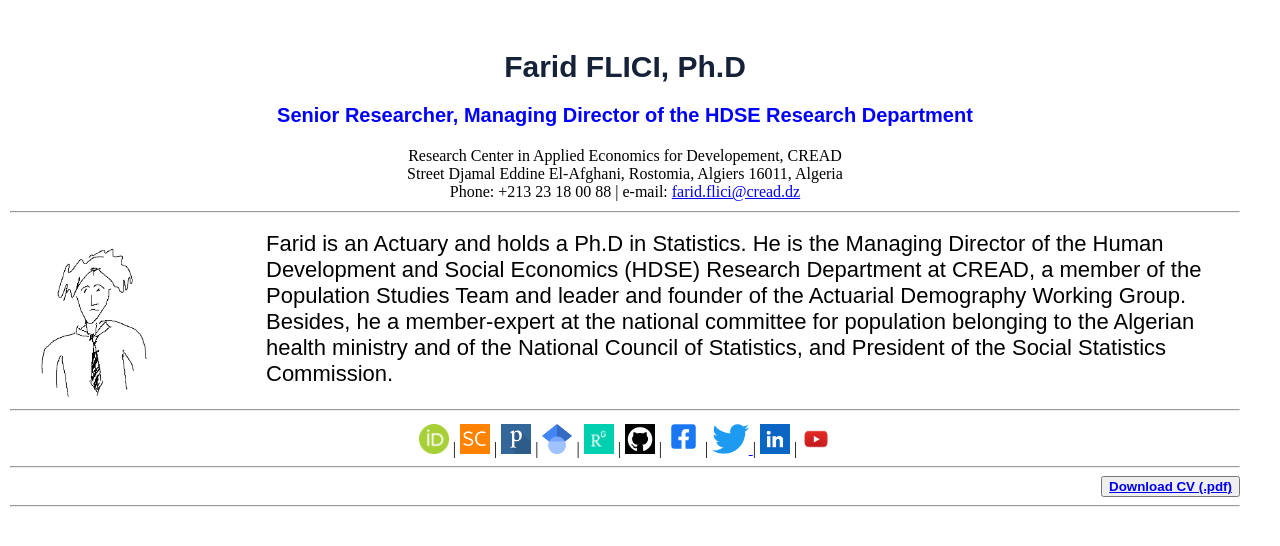
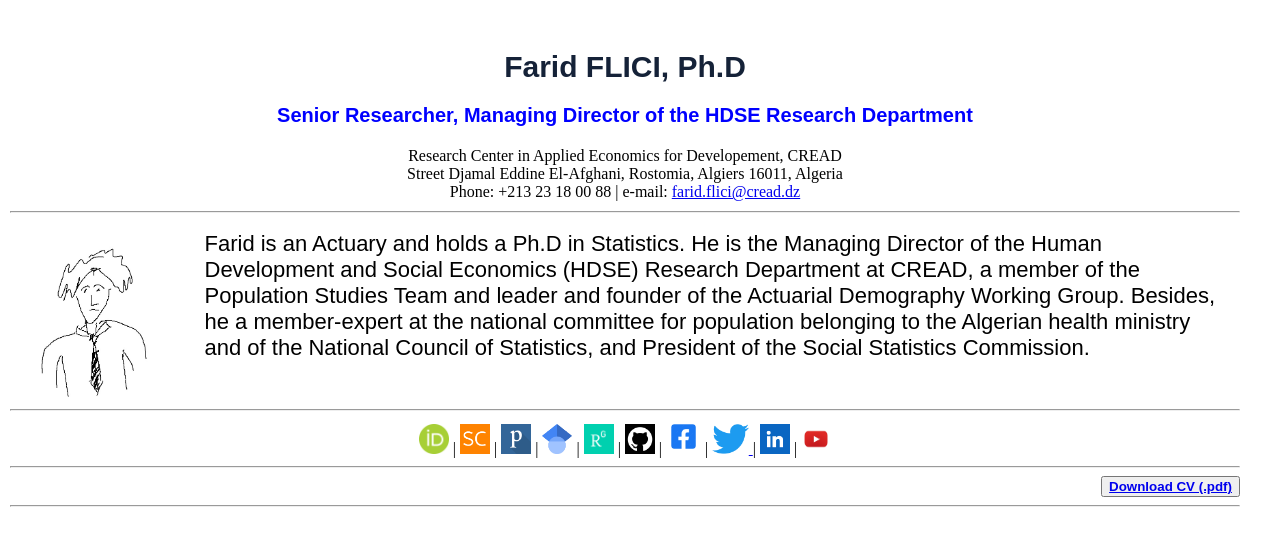
Before and after one commit to Farid-FLICI/farid-flici.github.io, a Jekyll site: the page researchername.html, which Jekyll copies as it is, in a window 1280 px wide. Shown: the top 546 px of the page. Built offline with Jekyll 4.4.1, drawn with Linux system fonts in a browser that asks for light colours.

Commit message:
Update researchername.html

```diff
--- a/researchername.html
+++ b/researchername.html
@@ -16,8 +16,8 @@ h4{              font-family: sans-serif;   font-size: 18px; font-weight: bold ;
 
 * {  box-sizing: border-box;}
 .column {  float: left;  padding: 10px;  height: 180px;}
-.left { width: 20%;}
-.right {  width: 80%;}
+.left { width: 15%;}
+.right {  width: 85%;}
 .row:after {  content: "";  display: table;  clear: both;}
 
 @media screen and (max-width: 600px) {   ul.topnav li.right,    ul.topnav li {float: center;}    }
```
